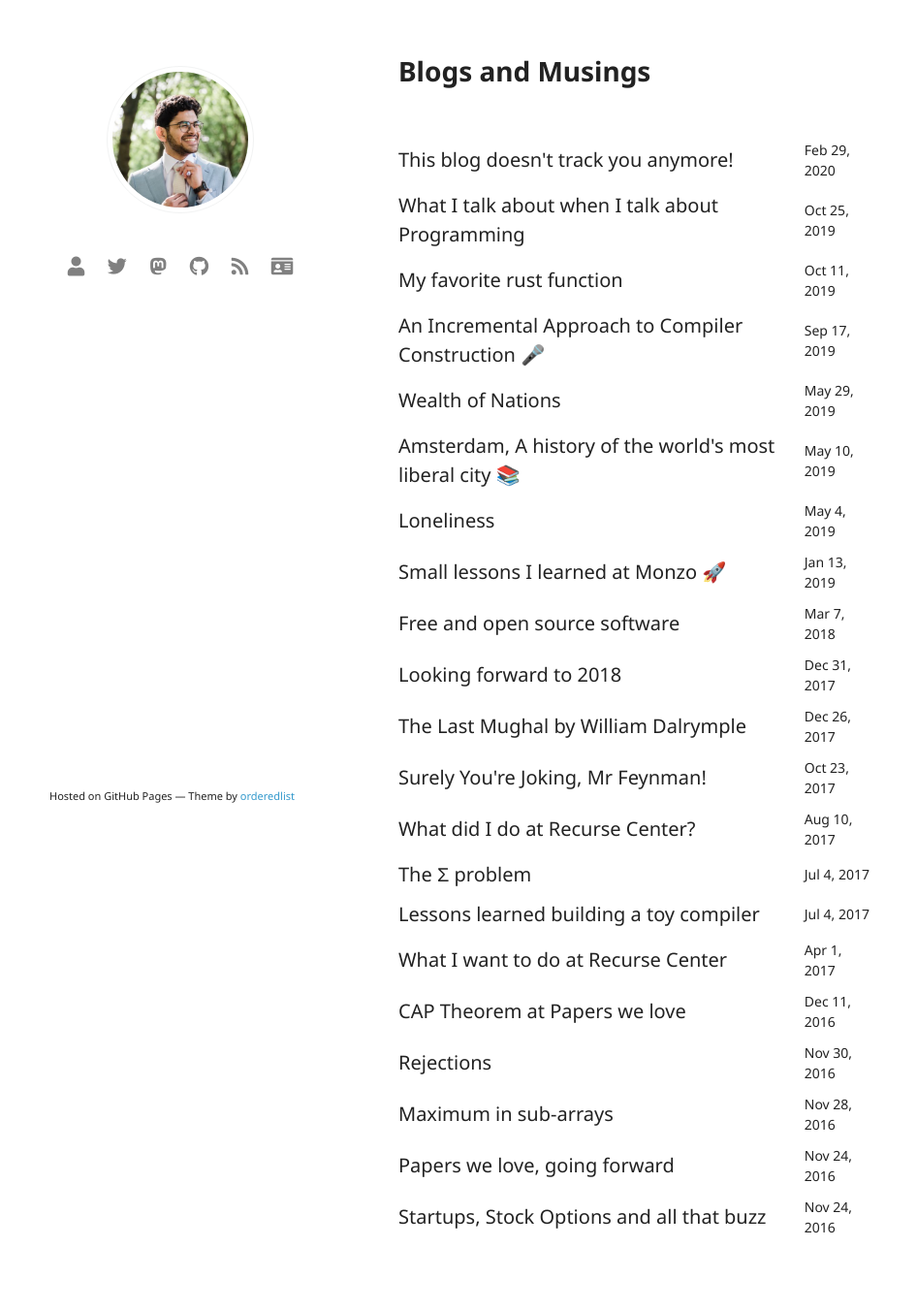
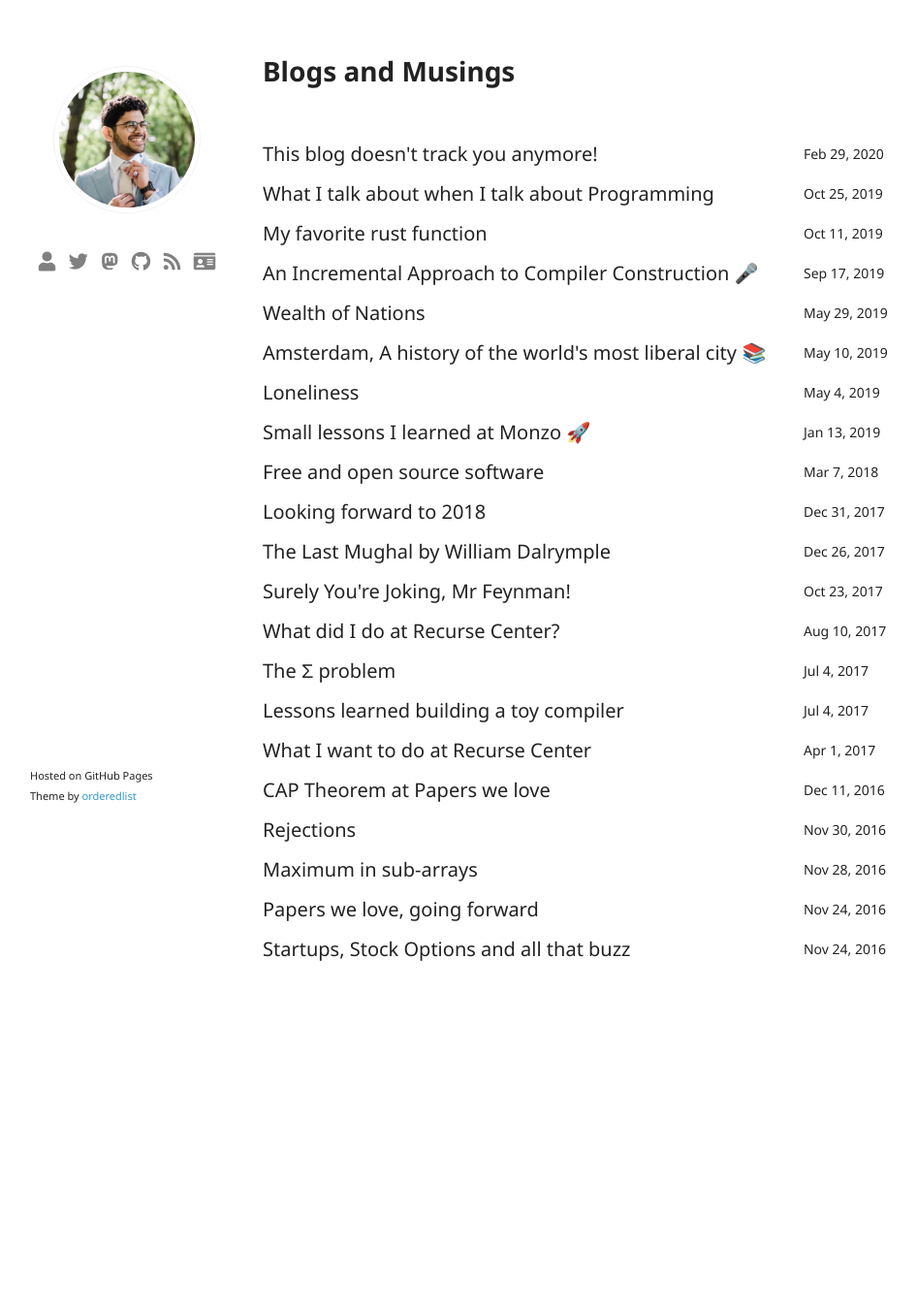
Before and after one commit to jaseemabid/blog, a Jekyll site: the page built from index.html, in a window 1280 px wide. Shown: the whole page at 97% size, without its empty margins (159-1105 px from the left). Built offline with Jekyll 4.4.1, drawn with Linux system fonts in a browser that asks for light colours; nearby versions of some CDN libraries; after the commit the page ends 1070 px from its top, so only the background shows below that.

Commit message:
Wider pages

```diff
--- a/_includes/footer.html
+++ b/_includes/footer.html
@@ -1,3 +1,8 @@
 <footer>
-  <p><small>Hosted on GitHub Pages &mdash; Theme by <a href="https://github.com/orderedlist">orderedlist</a></small></p>
+  <p>
+    <small>
+      Hosted on GitHub Pages <br />
+      Theme by <a href="https://github.com/orderedlist">orderedlist</a>
+    </small>
+  </p>
 </footer>
--- a/_sass/site.scss
+++ b/_sass/site.scss
@@ -21,7 +21,7 @@ header ul.icons {
 
     li {
         display: inline-block;
-        margin: 10px;
+        margin: 5px;
 
         a {
             color: gray;
--- a/css/minimal.css
+++ b/css/minimal.css
@@ -54,7 +54,7 @@ a:hover small {
 }
 
 .wrapper {
-  width:860px;
+  width:900px;
   margin:0 auto;
 }
 
@@ -108,7 +108,7 @@ img {
 }
 
 header {
-  width:270px;
+  width:200px;
   float:left;
   -webkit-font-smoothing:subpixel-antialiased;
 }
@@ -125,7 +125,7 @@ header ul a strong {
 }
 
 section {
-  width:500px;
+  width:660px;
   float:right;
   padding-bottom:50px;
 }
@@ -142,7 +142,7 @@ hr {
 }
 
 footer {
-  width:270px;
+  width:200px;
   float:left;
   position:fixed;
   bottom:50px;
```
